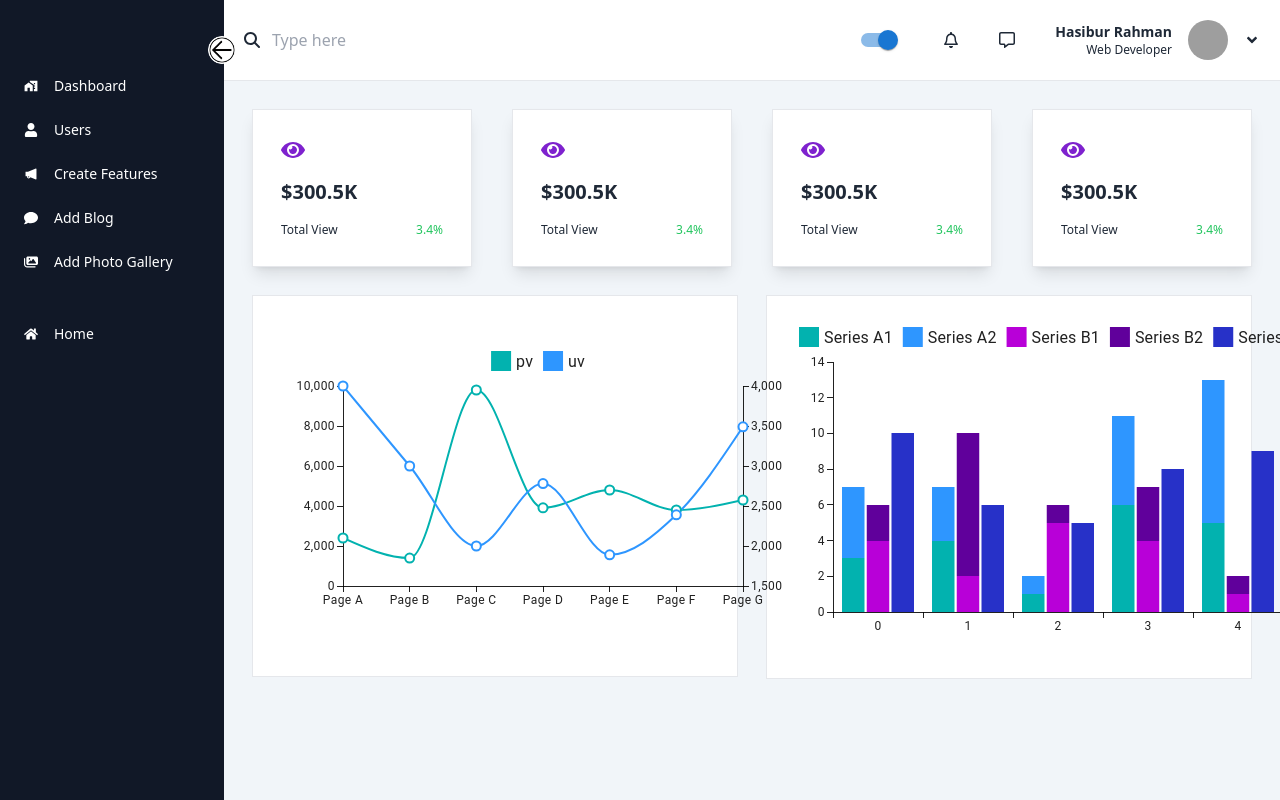
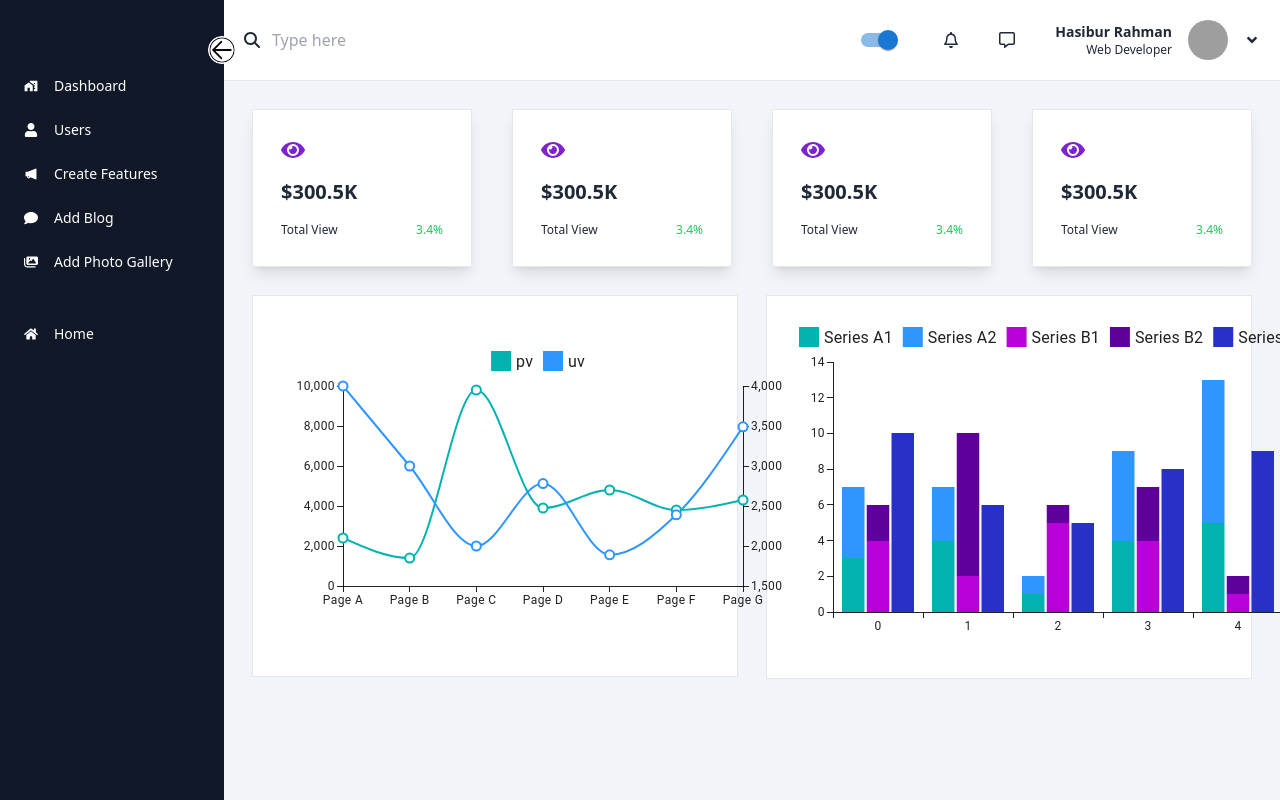
Before and after one commit to hasiburrahmanakash79/admin-dashboard, a React (Vite) app: page / in a window 1280 px wide. Built offline with nearby package versions, Linux system fonts and the light colour scheme; grey boxes are pictures that could not be loaded.

Commit message:
make chart for showing data

```diff
--- a/src/Pages/Dashboard/DashboardHome/DataBarChart.jsx
+++ b/src/Pages/Dashboard/DashboardHome/DataBarChart.jsx
@@ -5,7 +5,7 @@ const DataBarChart = () => {
         <div className='bg-white p-4 border '>
             <BarChart
       series={[
-        { data: [3, 4, 1, 6, 5], stack: 'A', label: 'Series A1' },
+        { data: [3, 4, 1, 4, 5], stack: 'A', label: 'Series A1' },
         { data: [4, 3, 1, 5, 8], stack: 'A', label: 'Series A2' },
         { data: [4, 2, 5, 4, 1], stack: 'B', label: 'Series B1' },
         { data: [2, 8, 1, 3, 1], stack: 'B', label: 'Series B2' },
--- a/src/Pages/Dashboard/DashboardHome/DataLineChart.jsx
+++ b/src/Pages/Dashboard/DashboardHome/DataLineChart.jsx
@@ -1,7 +1,7 @@
 import { LineChart } from "@mui/x-charts/LineChart";
 
 const uData = [4000, 3000, 2000, 2780, 1890, 2390, 3490];
-const pData = [2400, 1398, 9800, 3908, 4800, 3800, 4300];
+const pData = [2400, 1398, 9800, 3900, 4800, 3800, 4300];
 const xLabels = [
   "Page A",
   "Page B",
```
Also changed, not shown: src/Pages/Dashboard/Dashboard.jsx (line endings or trailing spaces).
